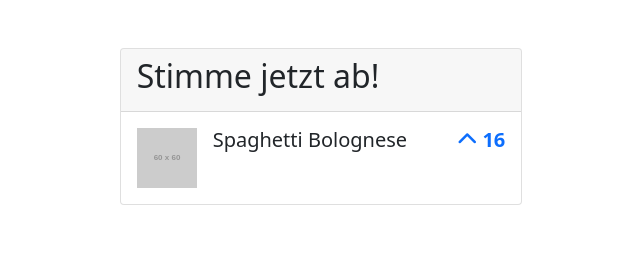
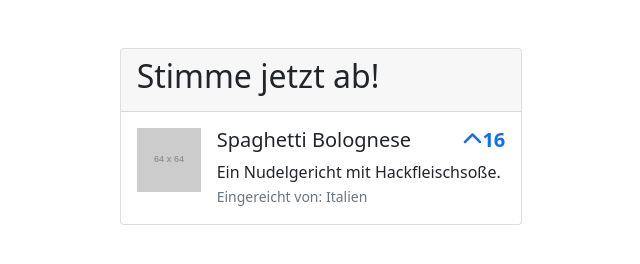
Before and after one commit to Goekalp/Voter, a plain HTML site: page index.html in a window 1280 px wide. Shown: the whole page, without its empty margins (319-959 px from the left). Drawn offline with nearby package versions, Linux system fonts and the light colour scheme; placeholder pictures from the web are drawn by us.

Commit message:
Data binding

```diff
--- a/app.js
+++ b/app.js
@@ -0,0 +1,11 @@
+const app = Vue.createApp({
+  //Optionen
+  data: function () {
+    return {
+      submissions: submissions, //aus seed.js
+    };
+  },
+});
+
+//Liefert die Instanz zur Root-Component zurück
+const vm = app.mount("#app");
--- a/index.html
+++ b/index.html
@@ -17,6 +17,7 @@
     ></script>
   </head>
   <body>
+    <div id="app">
       <div class="container-fluid">
         <div class="row">
           <div class="col-xl-4 offset-xl-4">
@@ -27,16 +28,24 @@
               <div class="card-body">
                 <div class="d-flex">
                   <div class="d-shrink-0">
-                  <img src="https://via.placeholder.com/60" alt="" />
+                    <img v-bind:src="submissions[0].img" alt="" />
                   </div>
                   <div class="flex-grow-1 ms-3">
-                  <h5>
-                    Spaghetti Bolognese
-                    <span class="float-end text-primary" style="cursor: pointer"
+                    <h5 v-once>
+                      {{ submissions[0].title }}
+
+                      <span
+                        class="float-end text-primary"
+                        style="cursor: pointer"
                         ><i class="fa fa-chevron-up"></i>
-                      <strong>16</strong></span
+                        <strong>{{ submissions[0].votes }}</strong></span
                       >
                     </h5>
+                    <div>{{ submissions[0].desc }}</div>
+                    <small class="text-muted"
+                      >Eingereicht von: {{ submissions[0].author }}</small
+                    >
+                  </div>
                 </div>
               </div>
             </div>
```
Lines whose indentation alone changed are shown as unchanged.
